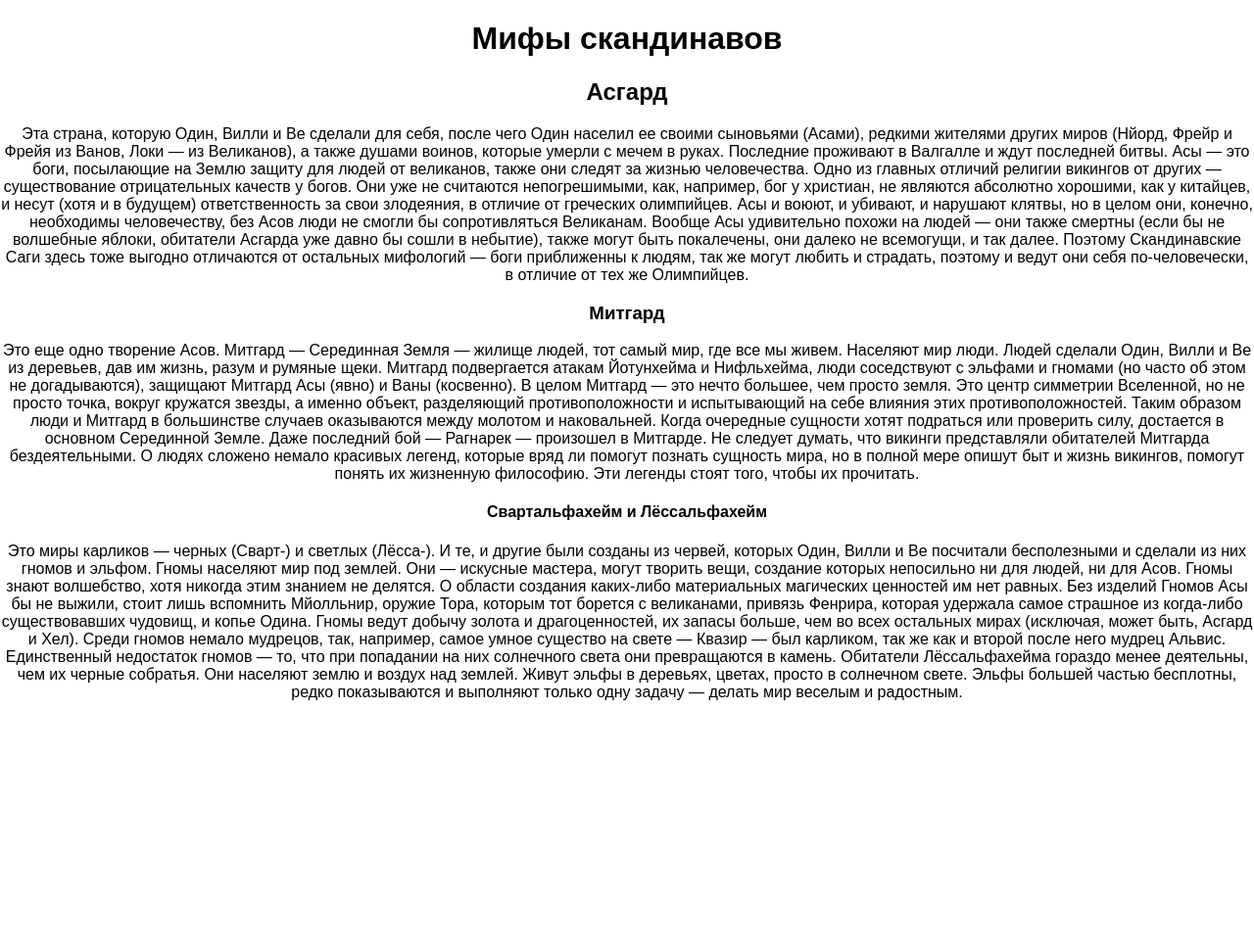
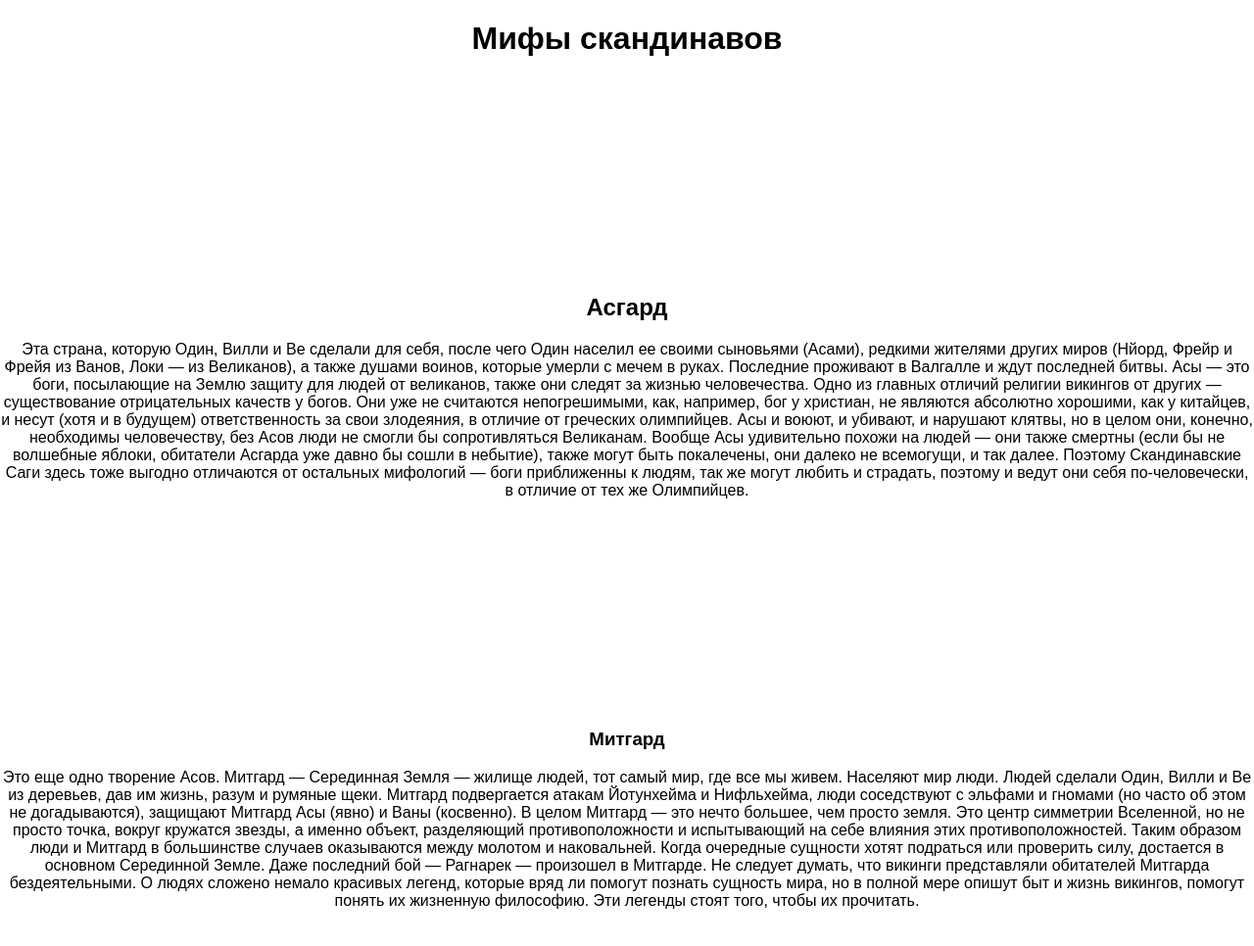
Before and after one commit to Mr4efir/Mr4efir.github.io, a PHP site: page /myths.html in a window 1280 px wide. Shown: the part 71-1037 px from the top of the page at 98% size. Before the commit the page ends 786 px from the top, so only its background shows below. Run offline with PHP 8.4, Linux system fonts and the light colour scheme.

Commit message:
myths.css

```diff
--- a/myths.css
+++ b/myths.css
@@ -149,6 +149,6 @@ nav li {
 .btn-1:focus {
 	outline: none;
 }
-html {
-scroll-behavior: smotch;
-}
+.scroll {
+  height: 200px;
+  overflow-y: scroll;
```
